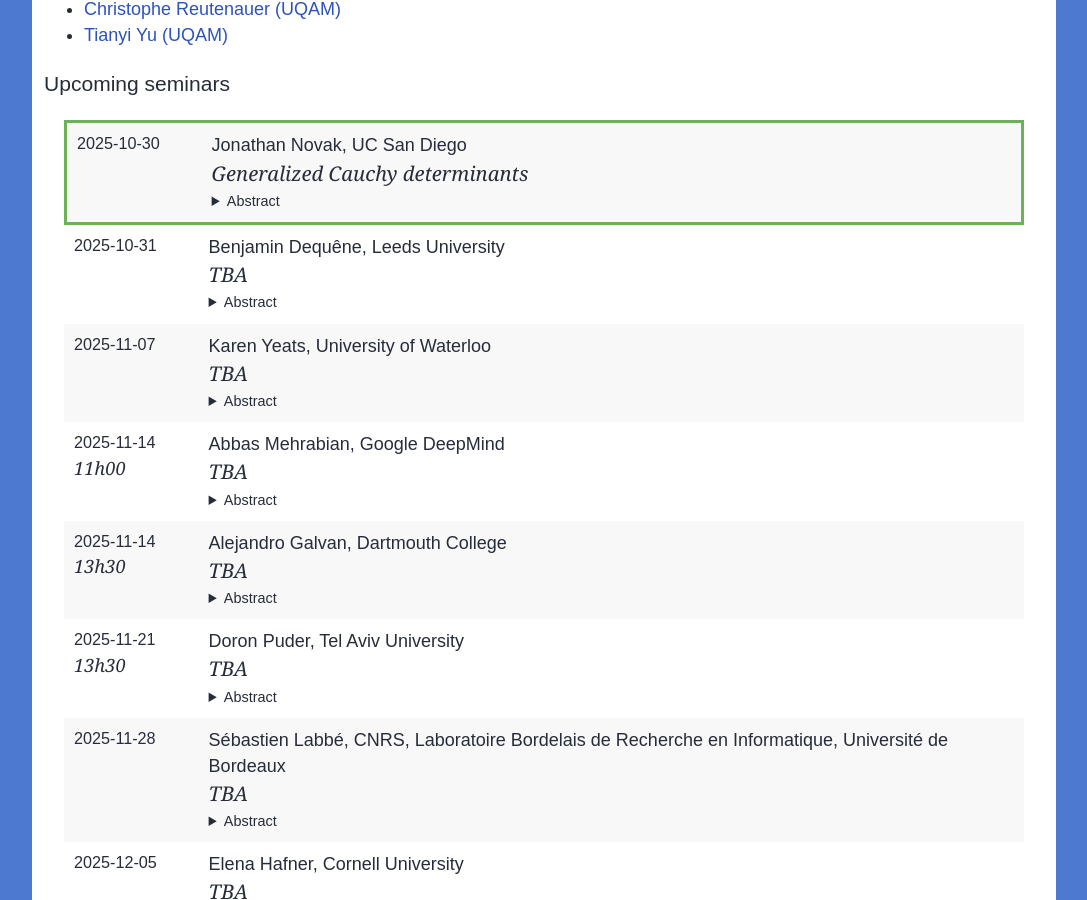
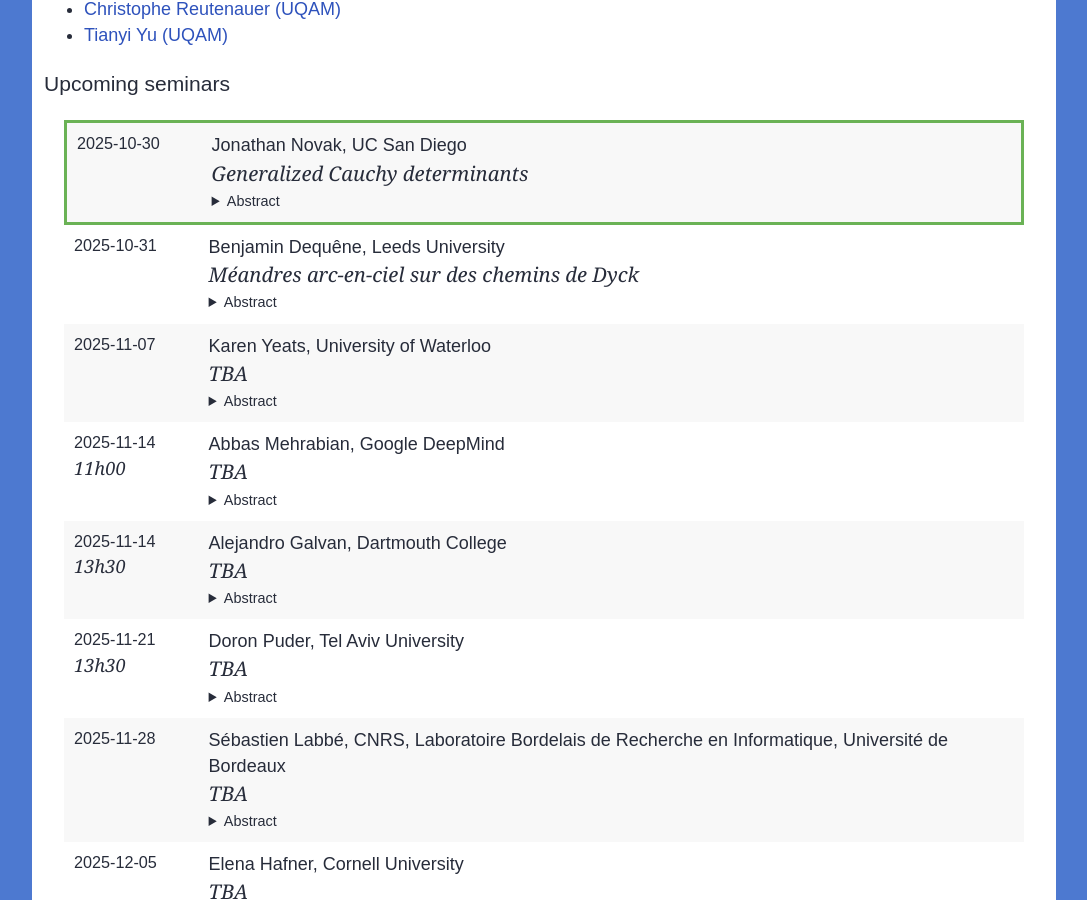
Before and after one commit to lacim-uqam/lacim-uqam.github.io, a Jekyll site: the page built from en/seminar.md, in a window 1280 px wide and 900 px high, scrolled down 765 px. Shown: the whole window, without its empty margins (96-1183 px from the left). Built offline with Jekyll 4.4.1, drawn with Linux system fonts in a browser that asks for light colours; formulas are drawn with MathJax 3; our own code applies the rules of GitHub Pages for plain Markdown files; some of the changed lines change nothing that is shown.

Commit message:
Update lacim-seminar.yml
Added Benjamin's abstract

```diff
--- a/_data/lacim-seminar.yml
+++ b/_data/lacim-seminar.yml
@@ -68,10 +68,17 @@
 - speaker: Benjamin Dequêne
   affiliation: Leeds University
   title: >
-    TBA
+    Méandres arc-en-ciel sur des chemins de Dyck
   date: 2025-10-31
   abstract: >
-    TBA
+    Un méandre (de longueur n) est une paire de correspondances non-croisées sur {1,...,n}.
+    On peut le représenter sur le plan réel comme un paire d'ensembles de demi-cercles, qui ne s'intersectent pas deux à deux, reliant n points sur une droite.
+    Cette représentation géométrique permet d'introduire des notions de connexités qui se révèlent utiles dans plusieurs domaines : la théorie des nœuds, les algèbres de Lie, la combinatoire des mots et la théorie des représentations de carquois.
+    Dans ces domaines, nous nous focalisons généralement sur l'étude d'une sous-famille de méandres, dites arc-en-ciel, paramétrés par des paires de compositions de n.
+    Dans cet exposé, nous allons introduire une nouvelle famille de méandres construits comme des méandres arc-en-ciel sur des chemins de Dyck, qui généralisera, d'une certaine manière, les méandres arc-en-ciel classiques.
+    Ces derniers sont inspirés de travaux récents menés en collaboration avec M. Lapointe, Y. Palu, P.-G. Plamondon, C. Reutenauer et H. Thomas.
+    Nous proposerons ensuite un algorithme, fondé sur des calculs arithmétiques, qui permettra de déterminer, par calcul, les caractéristiques géométriques d'un tel méandre.
+    Nous mettrons également en avant son efficacité par rapport à celui obtenu par A. Karnauhova et S. Liebscher pour les méandres arc-en-ciel classiques.
 
 - speaker: Jonathan Novak
   affiliation: UC San Diego
```
